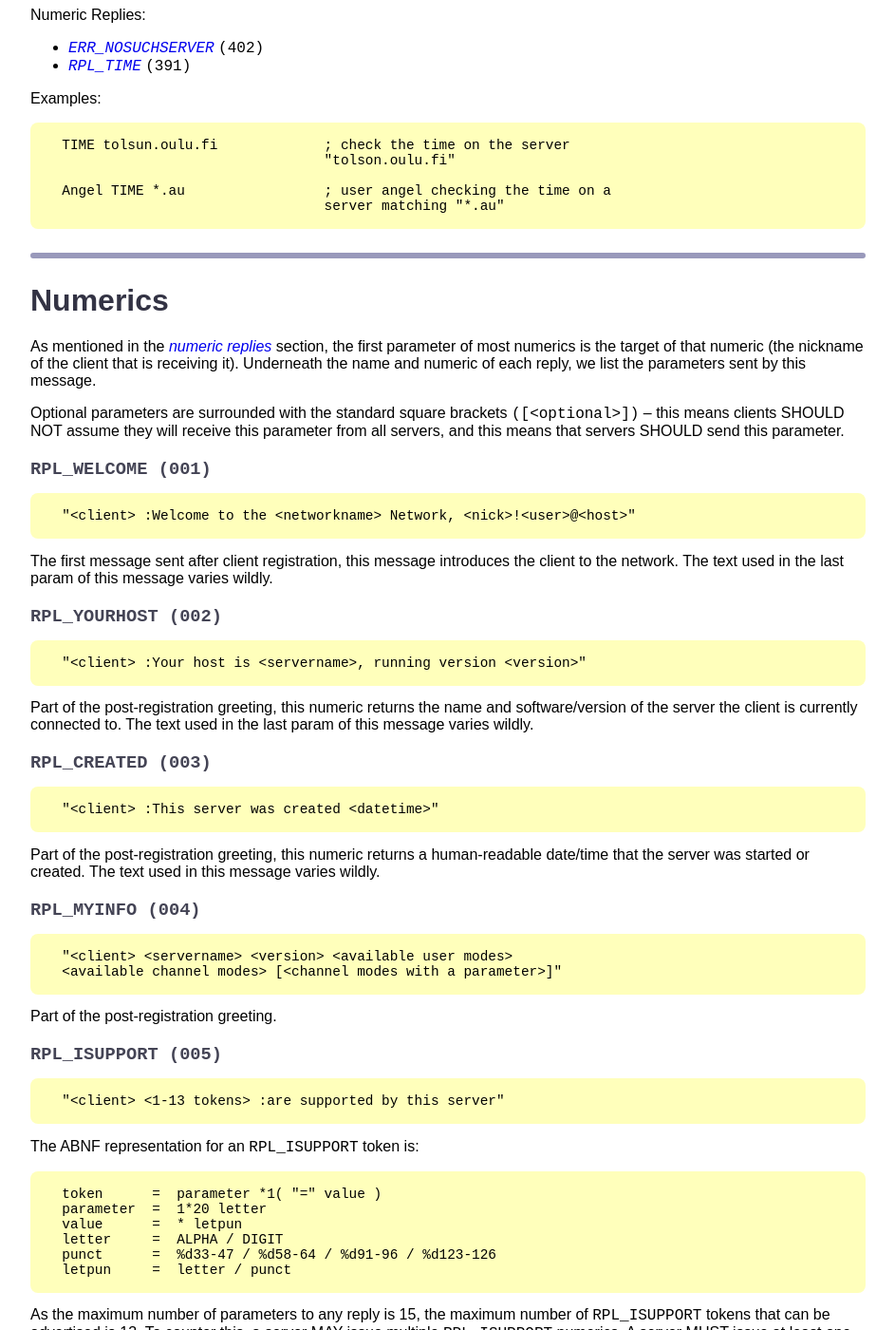
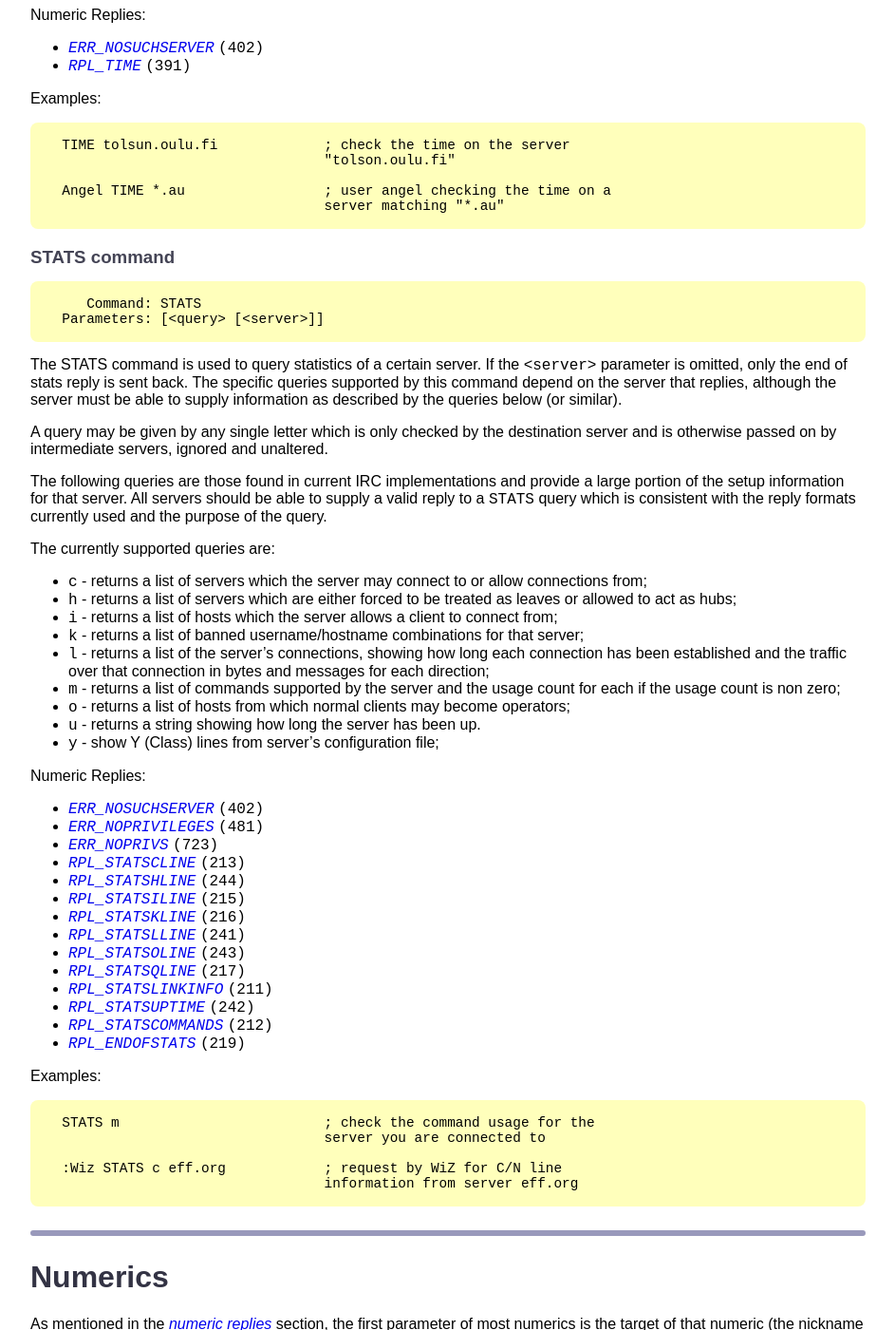
Before and after one commit to ircdocs/modern-irc, a Jekyll site: the page built from index.md, in a window 1280 px wide and 1400 px high, scrolled down 13347 px. Shown: the whole window at 95% size, without its empty margins (168-1111 px from the left). Built offline with Jekyll 4.4.1, drawn with Linux system fonts in a browser that asks for light colours; some of the changed text lies outside the part shown.

Commit message:
Add very basic STATS command

```diff
--- a/index.md
+++ b/index.md
@@ -584,6 +584,54 @@ Examples:
       Angel TIME *.au                 ; user angel checking the time on a
                                       server matching "*.au"
 
+### STATS command
+
+         Command: STATS
+      Parameters: [<query> [<server>]]
+
+The STATS command is used to query statistics of a certain server. If the `<server>` parameter is omitted, only the end of stats reply is sent back. The specific queries supported by this command depend on the server that replies, although the server must be able to supply information as described by the queries below (or similar).
+
+A query may be given by any single letter which is only checked by the destination server and is otherwise passed on by intermediate servers, ignored and unaltered.
+
+The following queries are those found in current IRC implementations and provide a large portion of the setup information for that server. All servers should be able to supply a valid reply to a `STATS` query which is consistent with the reply formats currently used and the purpose of the query.
+
+The currently supported queries are:
+
+* `c` - returns a list of servers which the server may connect to or allow connections from;
+* `h` - returns a list of servers which are either forced to be treated as leaves or allowed to act as hubs;
+* `i` - returns a list of hosts which the server allows a client to connect from;
+* `k` - returns a list of banned username/hostname combinations for that server;
+* `l` - returns a list of the server's connections, showing how long each connection has been established and the traffic over that connection in bytes and messages for each direction;
+* `m` - returns a list of commands supported by the server and the usage count for each if the usage count is non zero;
+* `o` - returns a list of hosts from which normal clients may become operators;
+* `u` - returns a string showing how long the server has been up.
+* `y` - show Y (Class) lines from server's configuration file;
+
+Numeric Replies:
+
+* [`ERR_NOSUCHSERVER`](#errnosuchserver-402) `(402)`
+* [`ERR_NOPRIVILEGES`](#errnoprivileges-481) `(481)`
+* [`ERR_NOPRIVS`](#errnoprivs-723) `(723)`
+* [`RPL_STATSCLINE`](#statscline-213) `(213)`
+* [`RPL_STATSHLINE`](#statshline-244) `(244)`
+* [`RPL_STATSILINE`](#statsiline-215) `(215)`
+* [`RPL_STATSKLINE`](#statskline-216) `(216)`
+* [`RPL_STATSLLINE`](#statslline-241) `(241)`
+* [`RPL_STATSOLINE`](#statsoline-243) `(243)`
+* [`RPL_STATSQLINE`](#statsqline-217) `(217)`
+* [`RPL_STATSLINKINFO`](#rplstatslinkinfo-211) `(211)`
+* [`RPL_STATSUPTIME`](#rplstatsuptime-242) `(242)`
+* [`RPL_STATSCOMMANDS`](#rplstatscommands-212) `(212)`
+* [`RPL_ENDOFSTATS`](#rplendofstats-219) `(219)`
+
+Examples:
+
+      STATS m                         ; check the command usage for the
+                                      server you are connected to
+
+      :Wiz STATS c eff.org            ; request by WiZ for C/N line
+                                      information from server eff.org
+
 
 ---
 
@@ -593,7 +641,7 @@ Examples:
 
 As mentioned in the [numeric replies](#numeric-replies) section, the first parameter of most numerics is the target of that numeric (the nickname of the client that is receiving it). Underneath the name and numeric of each reply, we list the parameters sent by this message.
 
-Optional parameters are surrounded with the standard square brackets `([<optional>])` -- this means clients SHOULD NOT assume they will receive this parameter from all servers, and this means that servers SHOULD send this parameter.
+Optional parameters are surrounded with the standard square brackets `([<optional>])` -- this means clients MUST NOT assume they will receive this parameter from all servers, and that servers SHOULD send this parameter.
 
 ### `RPL_WELCOME (001)`
 
@@ -635,7 +683,7 @@ The ABNF representation for an `RPL_ISUPPORT` token is:
 
 As the maximum number of parameters to any reply is 15, the maximum number of   `RPL_ISUPPORT` tokens that can be advertised is 13. To counter this, a server MAY issue multiple `RPL_ISUPPORT` numerics. A server MUST issue at least one `RPL_ISUPPORT` numeric after client registration has completed. It MUST be issued before further commands from the client are processed.
 
-As with other local numerics, when RPL_ISUPPORT is delivered remotely, it MUST be converted into a `105` numeric before delivery to the client.
+As with other local numerics, when `RPL_ISUPPORT` is delivered remotely, it MUST be converted into a `105` numeric before delivery to the client.
 
 A token is of the form `PARAMETER` or `PARAMETER=VALUE`. A server MAY send an empty value field, and a parameter MAY have a default value. A server MUST send the parameter as upper-case text. Unless otherwise stated, when a parameter contains a value, the value MUST be treated as being case sensitive. The value MAY contain multiple fields, if this is the case the fields MUST be delimited with a comma character (`,`).
 
```
